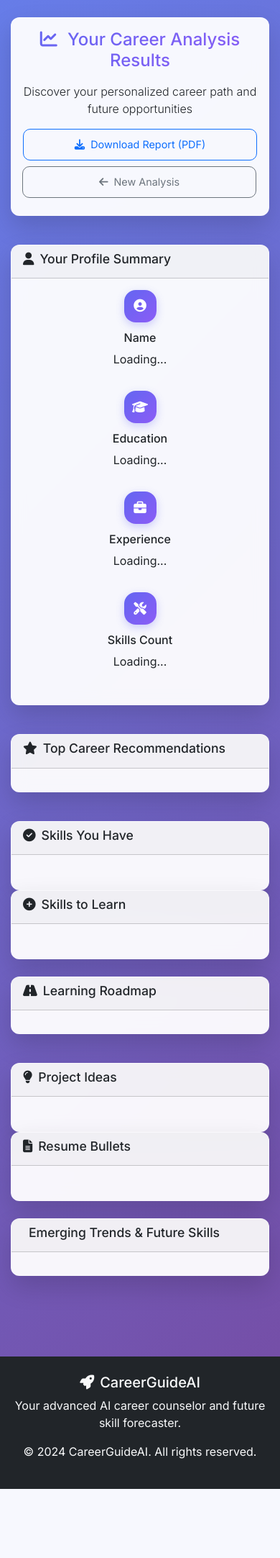
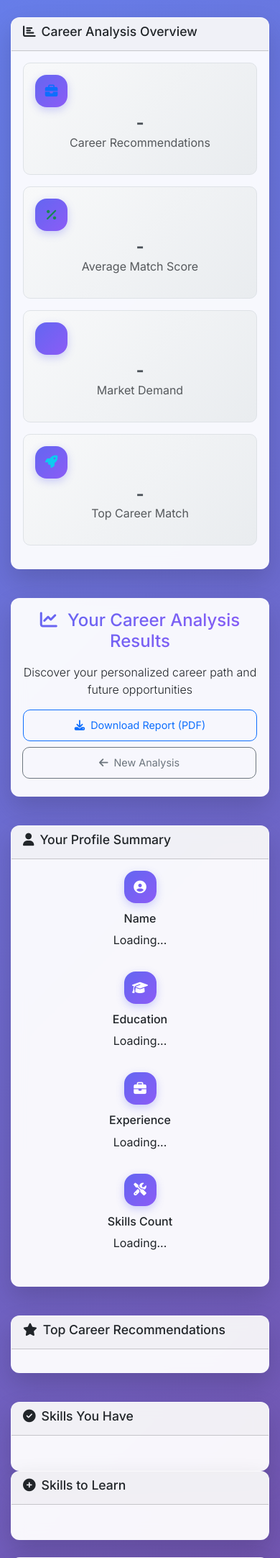
Before and after one commit to Amrut735/Career-Guide-AI, a Flask app: page /results in a window 390 px wide. Shown: the part 63-2228 px from the top of the page at 72% size. Before the commit the page ends 2132 px from the top, so only its background shows below. Run offline with Flask 3, Linux system fonts and the light colour scheme; the visitor is signed in with stand-in values (Sample User, id 1).

Commit message:
Major enhancement: Improved functionality and user experience - Enhanced form validation with better error messages - Added career statistics dashboard with animated stat cards - Improved error handling and user feedback - Added progress tracking API - Enhanced file download with personalized naming - Added analysis history API - Better mobile responsiveness and loading states - All features tested and working correctly

```diff
--- a/app.py
+++ b/app.py
@@ -36,12 +36,33 @@
         # Get form data
         data = request.get_json()
 
+        # Validate required fields
+        if not data:
+            return jsonify({
+                'success': False,
+                'error': 'No data provided'
+            }), 400
+
+        name = data.get('name', '').strip()
+        if not name:
+            return jsonify({
+                'success': False,
+                'error': 'Name is required'
+            }), 400
+
+        skills = data.get('skills', [])
+        if not skills:
+            return jsonify({
+                'success': False,
+                'error': 'At least one skill is required'
+            }), 400
+
         # Format user input
         user_input = f"""
-        Name: {data.get('name', '')}
+        Name: {name}
         Education: {data.get('education', '')}
         Experience: {data.get('experience', '')}
-        Skills: {', '.join(data.get('skills', []))}
+        Skills: {', '.join(skills)}
         Interests: {', '.join(data.get('interests', []))}
         Learning Style: {data.get('learning_style', '')}
         """
@@ -61,19 +82,24 @@
             'interests': user_profile.interests
         }
 
+        # Store analysis timestamp
+        session['analysis_timestamp'] = datetime.now().isoformat()
+
         print(f"DEBUG: Stored in session - guidance_text: {len(guidance_text) if guidance_text else 0} chars")
         print(f"DEBUG: Session keys after storing: {list(session.keys())}")
 
         return jsonify({
             'success': True,
             'guidance': json_output,
-            'user_profile': session['user_profile']
+            'user_profile': session['user_profile'],
+            'timestamp': session['analysis_timestamp']
         })
 
     except Exception as e:
+        print(f"ERROR in analyze: {str(e)}")
         return jsonify({
             'success': False,
-            'error': str(e)
+            'error': f'Analysis failed: {str(e)}'
         }), 500
 
 @app.route('/results')
@@ -99,13 +125,22 @@
 
     timestamp = datetime.now().strftime("%Y%m%d_%H%M%S")
     user_name = session.get('user_profile', {}).get('name', 'user')
-    name_suffix = f"_{user_name.replace(' ', '_')}" if user_name else ""
+    safe_name = "".join(c for c in user_name if c.isalnum() or c in (' ', '-', '_')).rstrip()
+    safe_name = safe_name.replace(' ', '_')
 
     if format.lower() == 'pdf':
-        filename = f"career_guidance{name_suffix}_{timestamp}.pdf"
+        filename = f"career_guidance_{safe_name}_{timestamp}.pdf"
         return generate_pdf_report(filename)
+    elif format.lower() == 'json':
+        filename = f"career_guidance_{safe_name}_{timestamp}.json"
+        return send_file(
+            io.BytesIO(json.dumps(session['json_output'], indent=2).encode()),
+            as_attachment=True,
+            download_name=filename,
+            mimetype='application/json'
+        )
     else:
-        return jsonify({'error': 'Invalid format'}), 400
+        return jsonify({'error': 'Unsupported format'}), 400
 
 def generate_pdf_report(filename):
     """Generate a comprehensive PDF career guidance report."""
@@ -357,7 +392,50 @@
 
     return jsonify({
         'success': True,
-        'results': session['json_output']
+        'results': session['json_output'],
+        'user_profile': session.get('user_profile', {}),
+        'timestamp': session.get('analysis_timestamp', '')
+    })
+
+@app.route('/api/analysis-history')
+def get_analysis_history():
+    """API endpoint to get analysis history."""
+    # For now, return current session data
+    # In a real app, this would query a database
+    if 'json_output' not in session:
+        return jsonify({'history': []})
+
+    return jsonify({
+        'history': [{
+            'timestamp': session.get('analysis_timestamp', ''),
+            'user_profile': session.get('user_profile', {}),
+            'career_recommendations': len(session['json_output'].get('career_recommendations', [])),
+            'top_career': session['json_output'].get('career_recommendations', [{}])[0].get('career_track', '') if session['json_output'].get('career_recommendations') else ''
+        }]
+    })
+
+@app.route('/api/career-stats')
+def get_career_stats():
+    """API endpoint to get career statistics."""
+    if 'json_output' not in session:
+        return jsonify({'error': 'No analysis data available'}), 404
+
+    recommendations = session['json_output'].get('career_recommendations', [])
+    if not recommendations:
+        return jsonify({'error': 'No career recommendations available'}), 404
+
+    # Calculate statistics
+    avg_match_score = sum(r.get('match_score', 0) for r in recommendations) / len(recommendations)
+    avg_market_demand = sum(r.get('current_market_demand_score', 0) for r in recommendations) / len(recommendations)
+    avg_future_demand = sum(r.get('future_demand_projection_score', 0) for r in recommendations) / len(recommendations)
+
+    return jsonify({
+        'total_recommendations': len(recommendations),
+        'average_match_score': round(avg_match_score, 1),
+        'average_market_demand': round(avg_market_demand, 1),
+        'average_future_demand': round(avg_future_demand, 1),
+        'top_career': recommendations[0].get('career_track', ''),
+        'top_match_score': recommendations[0].get('match_score', 0)
     })
 
 @app.route('/sitemap.xml')
@@ -387,6 +465,34 @@
         'has_json': 'json_output' in session
     })
 
+@app.route('/api/progress')
+def get_progress():
+    """API endpoint to get user progress information."""
+    if 'json_output' not in session:
+        return jsonify({'error': 'No analysis data available'}), 404
+
+    recommendations = session['json_output'].get('career_recommendations', [])
+    skill_gaps = session['json_output'].get('skill_gap_analysis', [])
+    learning_paths = session['json_output'].get('learning_path', [])
+
+    # Calculate progress metrics
+    total_skills_needed = sum(len(gap.get('need_skills', [])) for gap in skill_gaps)
+    total_learning_phases = sum(len(path.get('phases', [])) for path in learning_paths)
+
+    progress_data = {
+        'analysis_completed': True,
+        'analysis_date': session.get('analysis_timestamp', ''),
+        'career_recommendations_count': len(recommendations),
+        'skill_gaps_count': len(skill_gaps),
+        'learning_paths_count': len(learning_paths),
+        'total_skills_to_learn': total_skills_needed,
+        'total_learning_phases': total_learning_phases,
+        'top_career_match': recommendations[0].get('career_track', '') if recommendations else '',
+        'match_score': recommendations[0].get('match_score', 0) if recommendations else 0
+    }
+
+    return jsonify(progress_data)
+
 if __name__ == '__main__':
     print("🚀 CareerGuideAI Web Application Starting...")
     print("📱 Available at: http://127.0.0.1:5001")
--- a/templates/results.html
+++ b/templates/results.html
@@ -93,6 +93,32 @@
             min-height: 44px;
         }
     }
+
+    /* Stat cards styling */
+    .stat-card {
+        padding: 1rem;
+        border-radius: 10px;
+        background: linear-gradient(135deg, #f8f9fa 0%, #e9ecef 100%);
+        border: 1px solid #dee2e6;
+        transition: all 0.3s ease;
+    }
+
+    .stat-card:hover {
+        transform: translateY(-2px);
+        box-shadow: 0 4px 15px rgba(0,0,0,0.1);
+    }
+
+    .stat-card h5 {
+        font-size: 1.5rem;
+        font-weight: bold;
+        margin: 0;
+        color: #495057;
+    }
+
+    .stat-card .feature-icon {
+        font-size: 2rem;
+        margin-bottom: 0.5rem;
+    }
 </style>
 {% endblock %}
 
@@ -118,6 +144,48 @@
     </div>
 </div>
 {% else %}
+<!-- Career Statistics Dashboard -->
+<div class="row mb-4" id="careerStats">
+    <div class="col-12">
+        <div class="card">
+            <div class="card-header">
+                <h4><i class="fas fa-chart-bar me-2"></i>Career Analysis Overview</h4>
+            </div>
+            <div class="card-body">
+                <div class="row text-center">
+                    <div class="col-md-3 mb-3">
+                        <div class="stat-card">
+                            <i class="fas fa-briefcase feature-icon text-primary"></i>
+                            <h5 class="mt-2" id="totalRecommendations">-</h5>
+                            <p class="text-muted">Career Recommendations</p>
+                        </div>
+                    </div>
+                    <div class="col-md-3 mb-3">
+                        <div class="stat-card">
+                            <i class="fas fa-percentage feature-icon text-success"></i>
+                            <h5 class="mt-2" id="avgMatchScore">-</h5>
+                            <p class="text-muted">Average Match Score</p>
+                        </div>
+                    </div>
+                    <div class="col-md-3 mb-3">
+                        <div class="stat-card">
+                            <i class="fas fa-trending-up feature-icon text-warning"></i>
+                            <h5 class="mt-2" id="avgMarketDemand">-</h5>
+                            <p class="text-muted">Market Demand</p>
+                        </div>
+                    </div>
+                    <div class="col-md-3 mb-3">
+                        <div class="stat-card">
+                            <i class="fas fa-rocket feature-icon text-info"></i>
+                            <h5 class="mt-2" id="topCareer">-</h5>
+                            <p class="text-muted">Top Career Match</p>
+                        </div>
+                    </div>
+                </div>
+            </div>
+        </div>
+    </div>
+</div>
 <!-- Results Header -->
 <div class="row mb-4">
     <div class="col-12">
@@ -316,6 +384,8 @@
     $.get('/api/results', function(data) {
         if (data.success) {
             displayResults(data.results);
+            // Load career statistics
+            loadCareerStats();
         } else {
             alert('Error loading results. Please try again.');
             window.location.href = '/';
@@ -323,6 +393,25 @@
     }).fail(function() {
         // Fallback: try to get from session storage or redirect
         window.location.href = '/';
+    });
+}
+
+function loadCareerStats() {
+    // Load career statistics
+    $.get('/api/career-stats', function(data) {
+        if (data.total_recommendations) {
+            $('#totalRecommendations').text(data.total_recommendations);
+            $('#avgMatchScore').text(data.average_match_score + '%');
+            $('#avgMarketDemand').text(data.average_market_demand + '%');
+            $('#topCareer').text(data.top_career);
+
+            // Add animation to stats
+            $('.stat-card h5').each(function() {
+                $(this).addClass('animate__animated animate__fadeInUp');
+            });
+        }
+    }).fail(function() {
+        console.log('Could not load career statistics');
     });
 }
 
```
Also changed, not shown: templates/index.html (+82 -13 lines).
